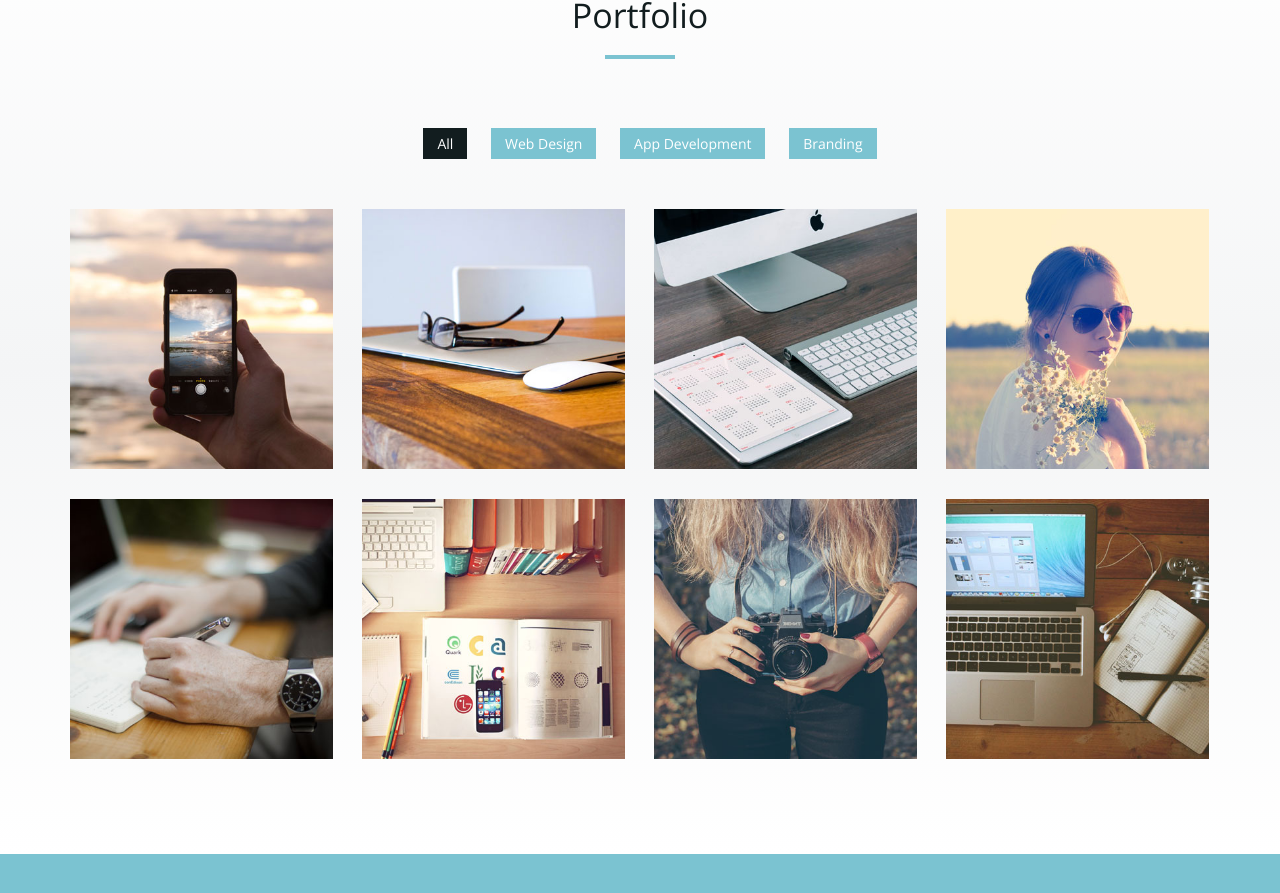
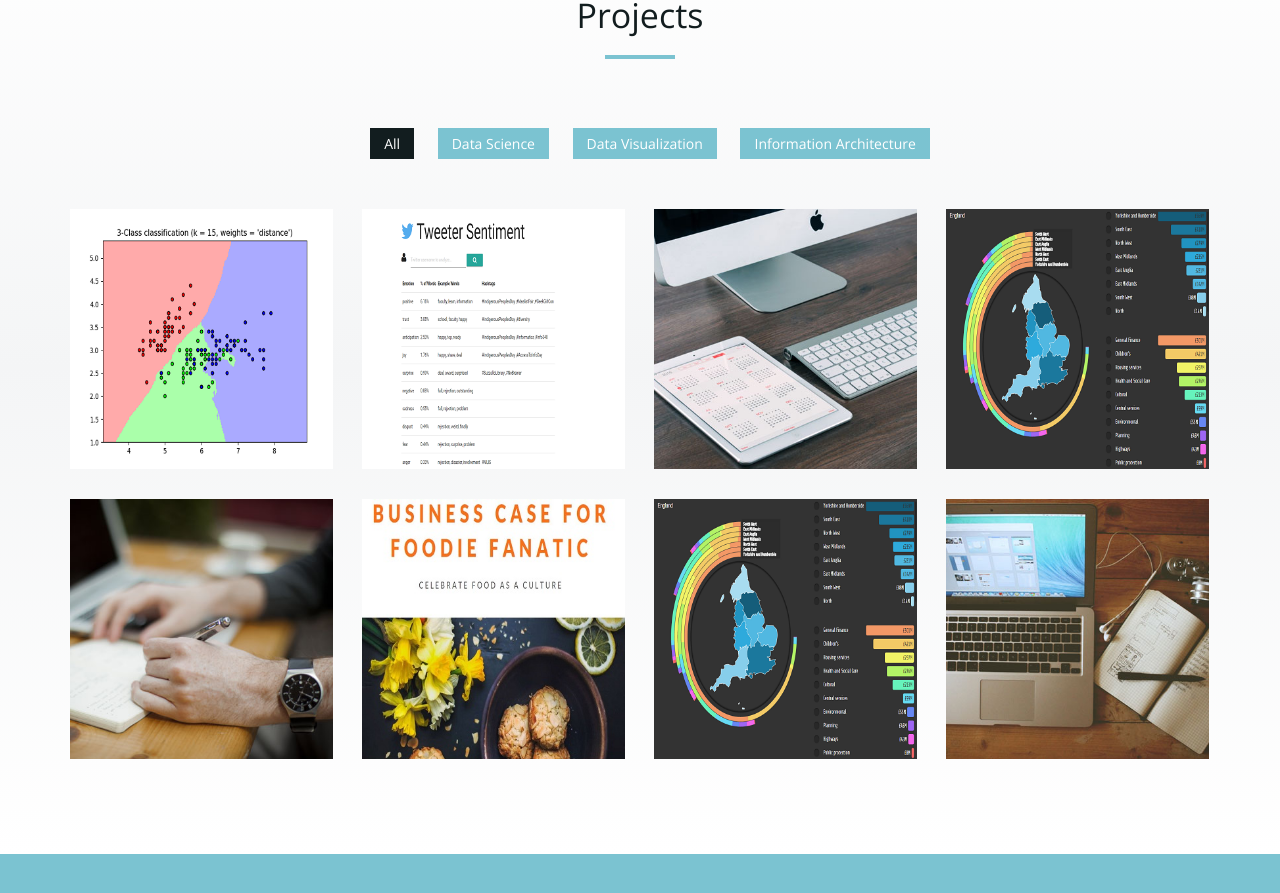
Before and after one commit to nissim-panchpor/nissim-panchpor.github.io, a plain HTML site: page index.html in a window 1280 px wide. Shown: the part 2757-3650 px from the top of the page. Drawn offline with nearby package versions, Linux system fonts and the light colour scheme.

Commit message:
Adding projects

```diff
--- a/index.html
+++ b/index.html
@@ -134,7 +134,7 @@
 <div id="portfolio">
   <div class="container">
     <div class="section-title text-center center">
-      <h2>Portfolio</h2>
+      <h2>Projects</h2>
       <hr>
     </div>
     <div class="categories">
@@ -142,9 +142,9 @@
         <li>
           <ol class="type">
             <li><a href="#" data-filter="*" class="active">All</a></li>
-            <li><a href="#" data-filter=".web">Web Design</a></li>
-            <li><a href="#" data-filter=".app">App Development</a></li>
-            <li><a href="#" data-filter=".branding">Branding</a></li>
+            <li><a href="#" data-filter=".web">Data Science</a></li>
+            <li><a href="#" data-filter=".app">Data Visualization</a></li>
+            <li><a href="#" data-filter=".branding">Information Architecture</a></li>
           </ol>
         </li>
       </ul>
@@ -154,20 +154,22 @@
       <div class="portfolio-items">
         <div class="col-sm-6 col-md-3 col-lg-3 web">
           <div class="portfolio-item">
-            <div class="hover-bg"> <a href="img/portfolio/01-large.jpg" title="Project description" rel="prettyPhoto">
+            <div class="hover-bg">
+              <a href="https://github.com/nissim-panchpor/KNN_CrossValidation/blob/master/KNN_CrossValidation.ipynb" title="KNN and Cross Validation" >
               <div class="hover-text">
-                <h4>Project Title</h4>
-                <small>Web Design</small> </div>
-              <img src="img/portfolio/01-small.jpg" class="img-responsive" alt="Project Title"> </a> </div>
+                <h4>K-Nearest Neighbors, Cross-validation from scratch</h4>
+                <small>Python</small> </div>
+              <img src="img/portfolio/knn.png" class="img-responsive" alt="KNN"> </a>
+            </div>
           </div>
         </div>
         <div class="col-sm-6 col-md-3 col-lg-3 app">
           <div class="portfolio-item">
-            <div class="hover-bg"> <a href="img/portfolio/02-large.jpg" title="Project description" rel="prettyPhoto">
+            <div class="hover-bg"> <a href="https://infx598i-s17.github.io/a7-sentiment-js-nissim-panchpor/" title="Project description">
               <div class="hover-text">
-                <h4>Project Title</h4>
-                <small>App Development</small> </div>
-              <img src="img/portfolio/02-small.jpg" class="img-responsive" alt="Project Title"> </a> </div>
+                <h4>Twitter Sentiment Analysis</h4>
+                <small>Python, JavaScript, HTML, CSS</small> </div>
+              <img src="img/portfolio/twitter_sentiment2.png" class="img-responsive" alt="Twitter Sentiment Analysis"> </a> </div>
           </div>
         </div>
         <div class="col-sm-6 col-md-3 col-lg-3 web">
@@ -181,38 +183,38 @@
         </div>
         <div class="col-sm-6 col-md-3 col-lg-3 web">
           <div class="portfolio-item">
-            <div class="hover-bg"> <a href="img/portfolio/04-large.jpg" title="Project description" rel="prettyPhoto">
+            <div class="hover-bg"> <a href="https://infx598i-s17.github.io/a8-visualization-rajvseetharaman/" title="Visualization for Top Broadband Providers in Seattle using D3" >
               <div class="hover-text">
-                <h4>Project Title</h4>
-                <small>Web Design</small> </div>
-              <img src="img/portfolio/04-small.jpg" class="img-responsive" alt="Project Title"> </a> </div>
+                <h4>Top Broadband Providers in Seattle</h4>
+                <small>D3</small> </div>
+              <img src="img/portfolio/d3.jpg" class="img-responsive" alt="Top Broadband Providers in Seattle"> </a> </div>
           </div>
         </div>
         <div class="col-sm-6 col-md-3 col-lg-3 app">
           <div class="portfolio-item">
-            <div class="hover-bg"> <a href="img/portfolio/05-large.jpg" title="Project description" rel="prettyPhoto">
+            <div class="hover-bg"> <a href="https://infx598i-s17.github.io/a8-visualization-rajvseetharaman/" title="Visualization for Top Broadband Providers in Seattle using D3" >
               <div class="hover-text">
-                <h4>Project Title</h4>
-                <small>App Development</small> </div>
+                <h4>Top Broadband Providers in Seattle</h4>
+                <small>D3</small> </div>
               <img src="img/portfolio/05-small.jpg" class="img-responsive" alt="Project Title"> </a> </div>
           </div>
         </div>
         <div class="col-sm-6 col-md-3 col-lg-3 branding">
           <div class="portfolio-item">
-            <div class="hover-bg"> <a href="img/portfolio/06-large.jpg" title="Project description" rel="prettyPhoto">
+            <div class="hover-bg"> <a href="https://github.com/nissim-panchpor/Information-Architecture-for-Foodie-Fanatic" title="IA">
               <div class="hover-text">
-                <h4>Project Title</h4>
-                <small>Branding</small> </div>
-              <img src="img/portfolio/06-small.jpg" class="img-responsive" alt="Project Title"> </a> </div>
+                <h4>Information Architecture for Foodie Fanatic company</h4>
+                <small>IA, UX</small> </div>
+              <img src="img/portfolio/ia.jpg" class="img-responsive" alt="IA"> </a> </div>
           </div>
         </div>
-        <div class="col-sm-6 col-md-3 col-lg-3 branding app">
+        <div class="col-sm-6 col-md-3 col-lg-3 app">
           <div class="portfolio-item">
-            <div class="hover-bg"> <a href="img/portfolio/07-large.jpg" title="Project description" rel="prettyPhoto">
+            <div class="hover-bg"> <a href="https://infx598i-s17.github.io/a8-visualization-rajvseetharaman/" title="Visualization for Top Broadband Providers in Seattle using D3" >
               <div class="hover-text">
-                <h4>Project Title</h4>
-                <small>App Development, Branding</small> </div>
-              <img src="img/portfolio/07-small.jpg" class="img-responsive" alt="Project Title"> </a> </div>
+                <h4>Top Broadband Providers in Seattle</h4>
+                <small>D3</small> </div>
+              <img src="img/portfolio/d3.jpg" class="img-responsive" alt="Project Title"> </a> </div>
           </div>
         </div>
         <div class="col-sm-6 col-md-3 col-lg-3 web">
```
Also changed, not shown: img/portfolio/d3.jpg (added), img/portfolio/ia.JPG (added), img/portfolio/knn.png (added), img/portfolio/twitter_sentiment.png (added), img/portfolio/twitter_sentiment1.png (added), img/portfolio/twitter_sentiment2.png (added).
